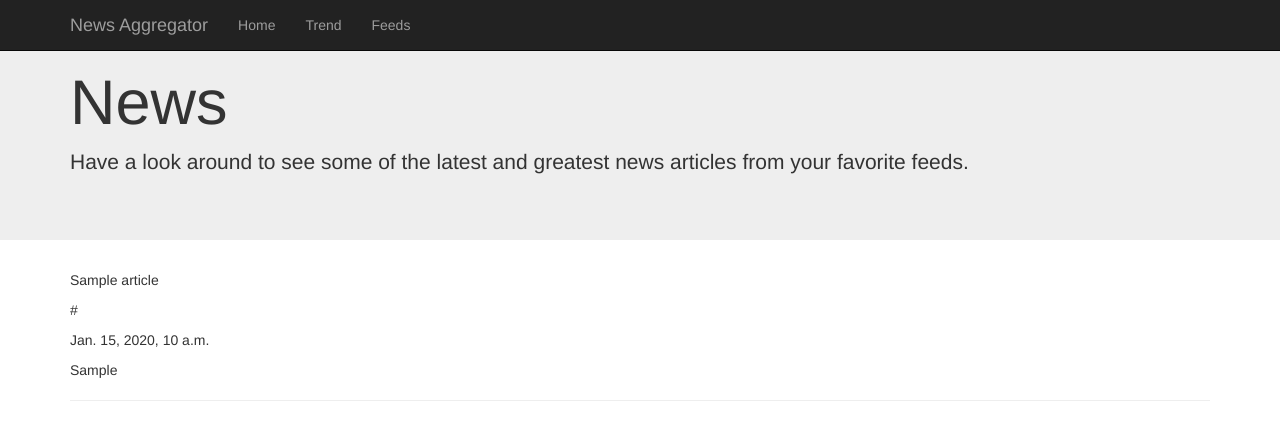
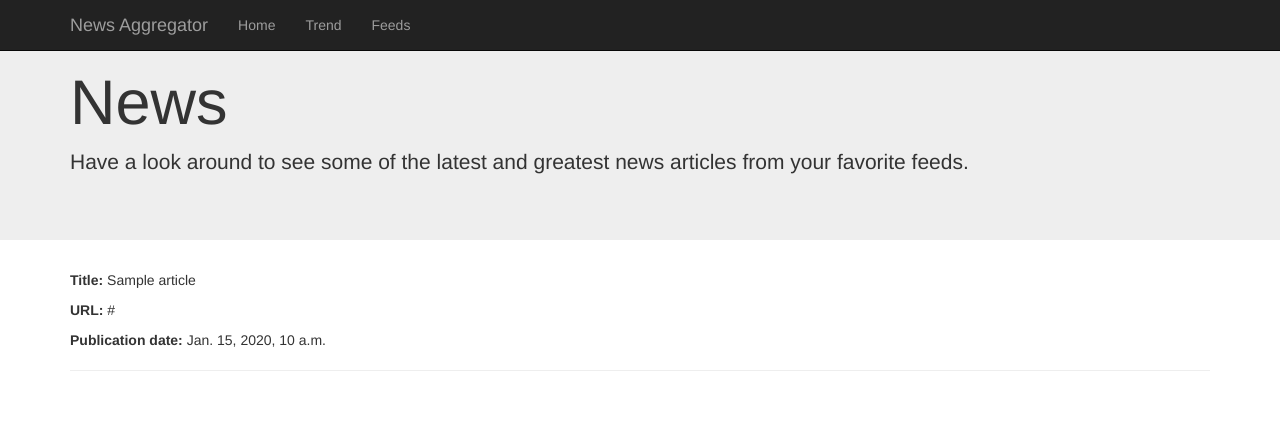
Before and after one commit to YuriiKhomych/news-aggregator, a Django app: page /news/articles/ in a window 1280 px wide. Shown: the top 440 px of the page. Run offline with Django 3.2, Linux system fonts and the light colour scheme; tables that the repository leaves empty hold one stand-in row (values such as "Sample post"); parts of the project's set-up code (start-up, migrations or seed data) failed here and were passed over; some libraries are stand-ins or nearby versions.

Commit message:
Update article-list template

```diff
--- a/news/templates/news/articles_list.html
+++ b/news/templates/news/articles_list.html
@@ -11,10 +11,15 @@
 
     <div class="container">
         {% for article in object_list %}
-            <p>{{ article.title }}</p>
-            <p>{{ article.url }}</p>
-            <p>{{ article.publication_date }}</p>
-            <p>{{ article.trend }}</p>
+            <p><b>Title:</b> {{ article.title }}</p>
+            <p><b>URL:</b> {{ article.url }}</p>
+            <p><b>Publication date:</b>
+                {% if article.publication_date %}
+                    {{ article.publication_date }}
+                {% else %}
+                    Publication date not set on article
+                {% endif %}
+            </p>
             <hr>
 
         {% endfor %}
```
